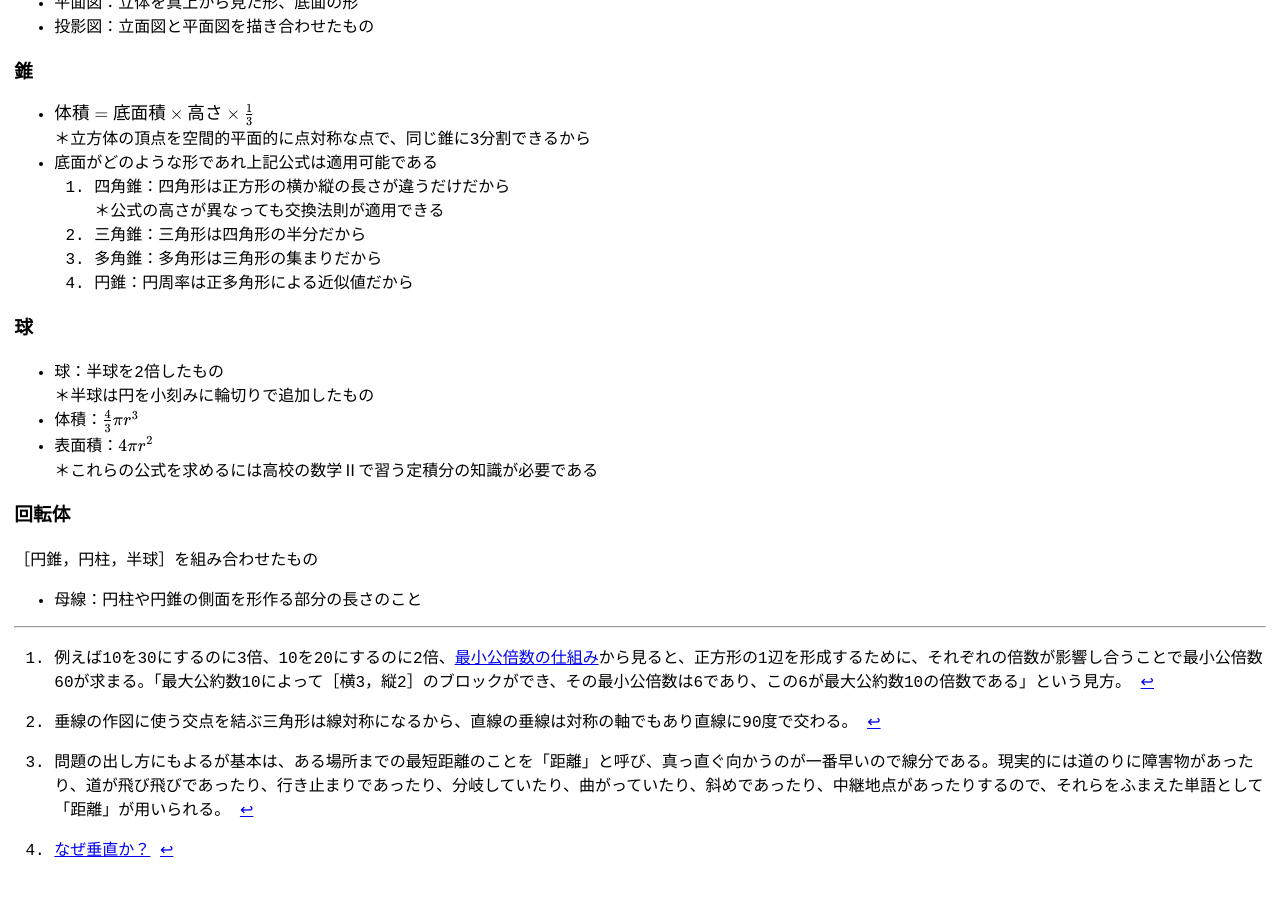
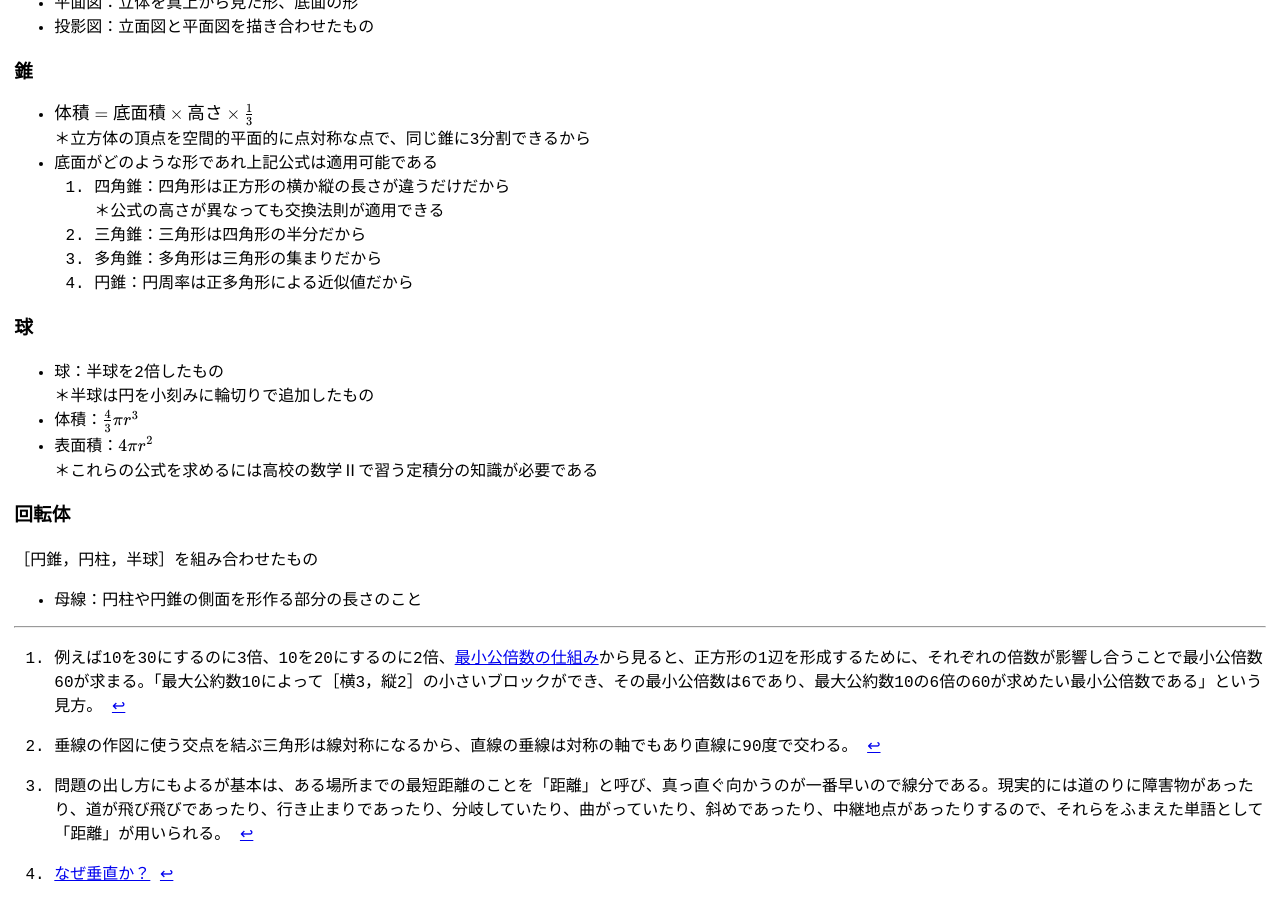
Before and after one commit to zoldof/algo-notes-ci, a Jekyll site: the page built from docs/dist/chu1/index.md, in a window 1280 px wide and 900 px high, scrolled down 9615 px. Built offline with Jekyll 4.4.1, drawn with Linux system fonts in a browser that asks for light colours; before the commit the page ends 10491 px from its top, so only the background shows below that.

Commit message:
Update index.md

```diff
--- a/docs/dist/chu1/index.md
+++ b/docs/dist/chu1/index.md
@@ -391,4 +391,4 @@ robots: noindex
 [^1]:[なぜ垂直か？](https://curlpingnosiawase.com/three-proof-methods-that-the-angle-of-the-tangent-of-the-circle-is-90-degrees-right-angle-what-is-a-tangent-what-is-the-point-of-contact-between-a-circle-and-a-straight-line-junior-high-school-mathmat){:target="_blank" rel="noopener noreferrer"}
 [^2]:問題の出し方にもよるが基本は、ある場所までの最短距離のことを「距離」と呼び、真っ直ぐ向かうのが一番早いので線分である。現実的には道のりに障害物があったり、道が飛び飛びであったり、行き止まりであったり、分岐していたり、曲がっていたり、斜めであったり、中継地点があったりするので、それらをふまえた単語として「距離」が用いられる。
 [^3]:垂線の作図に使う交点を結ぶ三角形は線対称になるから、直線の垂線は対称の軸でもあり直線に90度で交わる。
-[^4]:例えば10を30にするのに3倍、10を20にするのに2倍、[最小公倍数の仕組み](https://zoldof.github.io/algo-notes/gcd-and-lcm){:target="_blank" rel="noopener noreferrer"}から見ると、正方形の1辺を形成するために、それぞれの倍数が影響し合うことで最小公倍数60が求まる。「最大公約数10によって［横3，縦2］のブロックができ、その最小公倍数は6であり、この6が最大公約数10の倍数である」という見方。
+[^4]:例えば10を30にするのに3倍、10を20にするのに2倍、[最小公倍数の仕組み](https://zoldof.github.io/algo-notes/gcd-and-lcm){:target="_blank" rel="noopener noreferrer"}から見ると、正方形の1辺を形成するために、それぞれの倍数が影響し合うことで最小公倍数60が求まる。「最大公約数10によって［横3，縦2］の小さいブロックができ、その最小公倍数は6であり、最大公約数10の6倍の60が求めたい最小公倍数である」という見方。
```
